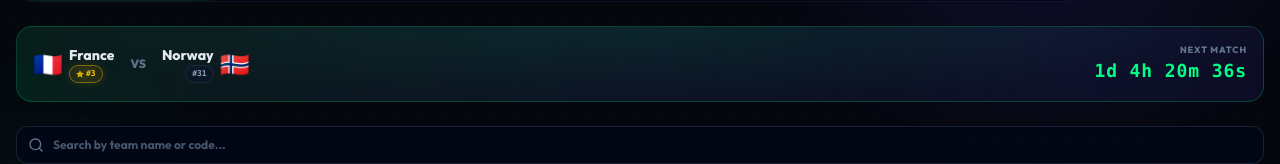
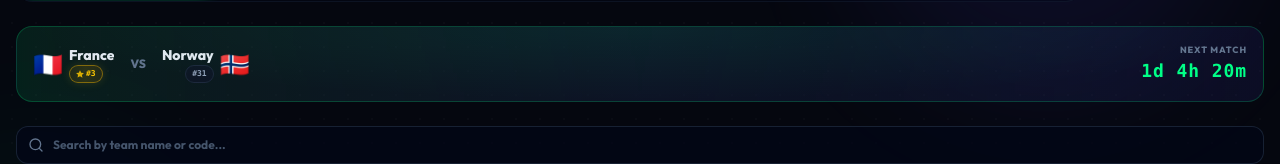
Before and after one commit to sarath14k/worldcup-2k26, a React (Vite) app: page / in a window 1280 px wide. Shown: the part 133-297 px from the top of the page. Built offline with nearby package versions, Linux system fonts and the light colour scheme; no server answers.

Commit message:
countdown: show seconds only in last minute, minute-level otherwise

```diff
--- a/src/components/NextMatchCountdown.jsx
+++ b/src/components/NextMatchCountdown.jsx
@@ -1,4 +1,4 @@
-import { useState, useEffect, useRef } from 'react';
+import { useState, useEffect } from 'react';
 import { TEAMS } from '../data/worldcupData';
 import { FifaRankBadge } from '../utils/matchHelpers';
 
@@ -35,25 +35,41 @@ function formatDiff(ms) {
   const h = Math.floor((ms % 86400000) / 3600000);
   const m = Math.floor((ms % 3600000) / 60000);
   const s = Math.floor((ms % 60000) / 1000);
-  return d > 0 ? `${d}d ${h}h ${m}m ${s}s` : `${h}h ${m}m ${s}s`;
+  if (ms < 60000) return `${s}s`;
+  if (d > 0) return `${d}d ${h}h ${m}m`;
+  if (h > 0) return `${h}h ${m}m`;
+  return `${m}m`;
 }
 
 export const NextMatchCountdown = ({ upcomingFixtures }) => {
   const nextMatch = upcomingFixtures?.[0];
-  const kickoffRef = useRef(null);
   const [display, setDisplay] = useState('');
 
   useEffect(() => {
     const kickoff = parseDateStr(nextMatch?.date);
-    kickoffRef.current = kickoff;
     if (!kickoff) { setDisplay(''); return; }
+
     const tick = () => {
       if (document.hidden) return;
       setDisplay(formatDiff(kickoff.getTime() - Date.now()));
     };
+
     tick();
-    const id = setInterval(tick, 1000);
-    return () => clearInterval(id);
+    const diff = kickoff.getTime() - Date.now();
+
+    if (diff < 60000) {
+      const id = setInterval(tick, 1000);
+      return () => clearInterval(id);
+    }
+
+    // More than a minute away: use 60s tick, switch to 1s in the last minute
+    const timers = [setInterval(tick, 60000)];
+    const msToLastMin = diff - 60000;
+    timers.push(setTimeout(() => {
+      clearInterval(timers[0]);
+      timers[0] = setInterval(tick, 1000);
+    }, msToLastMin));
+    return () => timers.forEach(t => { try { clearInterval(t); clearTimeout(t); } catch {} });
   }, [nextMatch?.date, nextMatch?.id]);
 
   if (!nextMatch || !display) return null;
```
